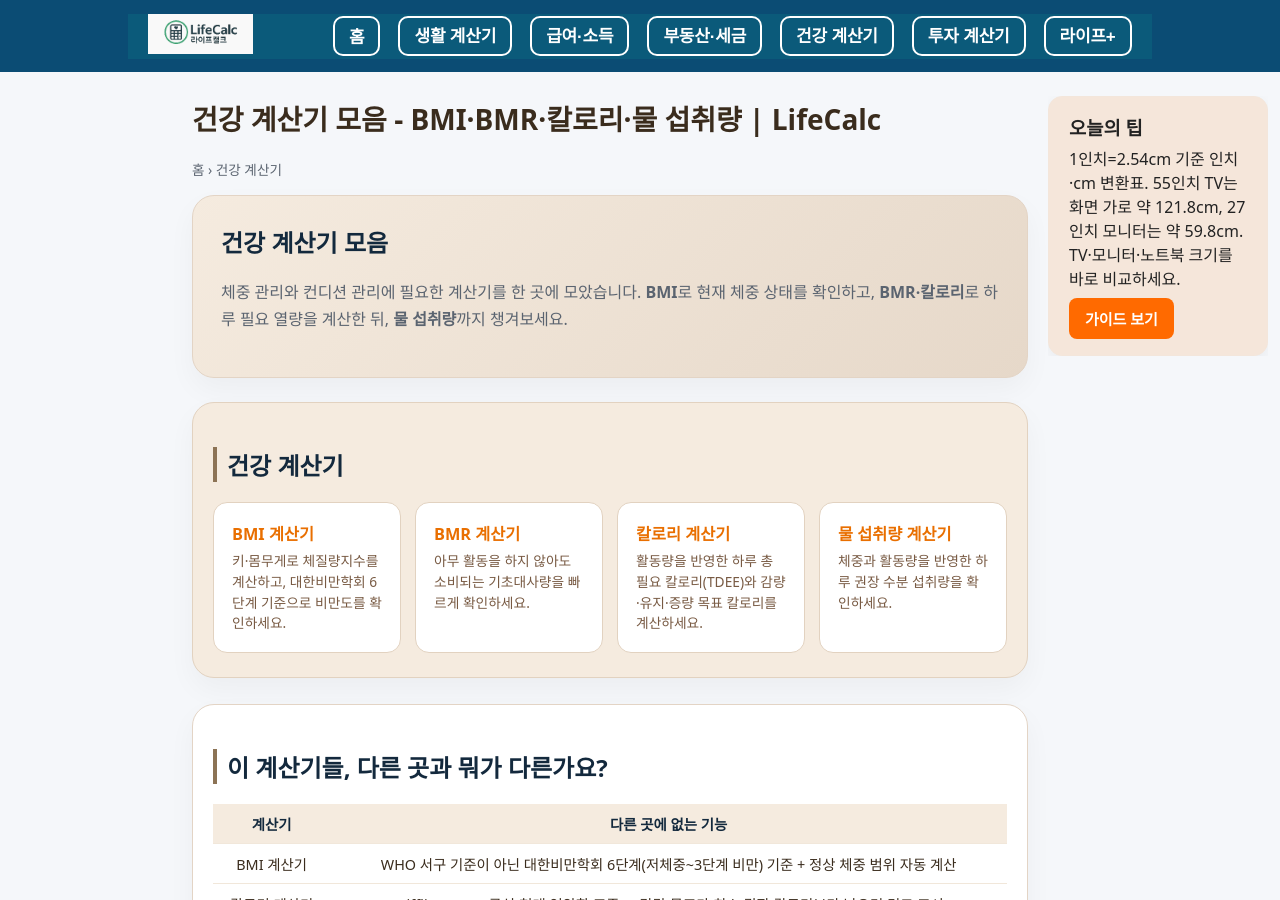
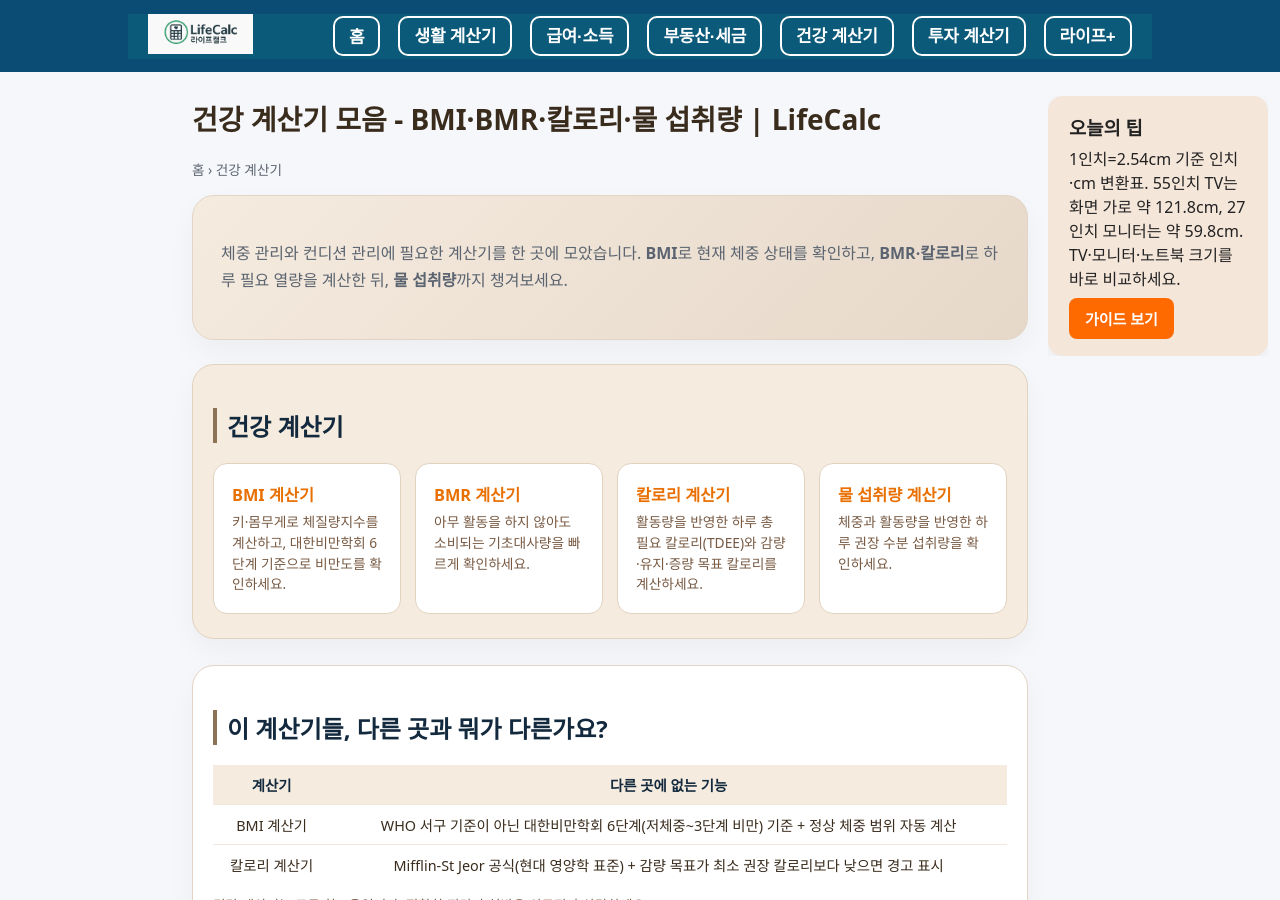
Before and after one commit to khai-lang/LifeCalc, a Jekyll site: the page built from health/index.md, in a window 1280 px wide and 900 px high. Built offline with Jekyll 4.4.1, drawn with Linux system fonts in a browser that asks for light colours.

Commit message:
Update index.md

```diff
--- a/health/index.md
+++ b/health/index.md
@@ -11,7 +11,6 @@ permalink: "/health/"
 </nav>
 
 <section class="cp-hero">
-  <h1>건강 계산기 모음</h1>
   <p class="cp-hero-desc">
     체중 관리와 컨디션 관리에 필요한 계산기를 한 곳에 모았습니다. <strong>BMI</strong>로 현재 체중
     상태를 확인하고, <strong>BMR·칼로리</strong>로 하루 필요 열량을 계산한 뒤, <strong>물 섭취량</strong>까지
```
